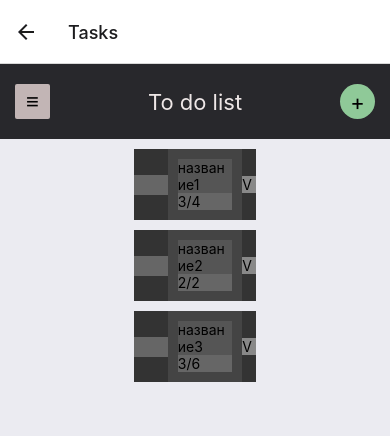
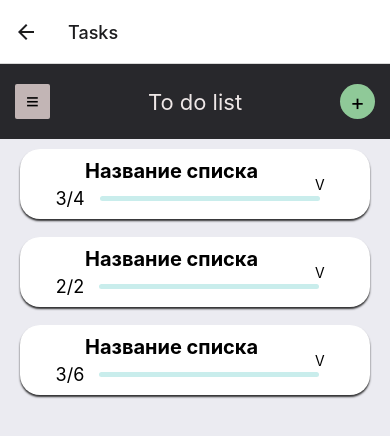
Before and after one commit to Stellarthoughts/opd-project-t3, a React Native app: screen /Tasks in a window 390 px wide. Shown: the top 436 px of the page. Built offline with nearby package versions, Linux system fonts and the light colour scheme.

Commit message:
ProtoStyle

```diff
--- a/components/tasks/List.js
+++ b/components/tasks/List.js
@@ -4,9 +4,9 @@ import ListItem from "./ListItems";
 
 function List () {
     const [ListOfItems, getListItem] = useState([
-        {title: "название1", completedTask: "3", countTask: "4", idCompleted: "0", mas: [{name: "Название", id: 1}], index: 1},
-        {title: "название2", completedTask: "2", countTask: "2", idCompleted: "1", mas: [{name: "Название", id: 1}], index: 2},
-        {title: "название3", completedTask: "3", countTask: "6", idCompleted: "0", mas: [{name: "Название", id: 1}], index: 3},
+        {title: "Название списка", completedTask: "3", countTask: "4", idCompleted: "0", mas: [{name: "Название", id: 1}], index: 1},
+        {title: "Название списка", completedTask: "2", countTask: "2", idCompleted: "1", mas: [{name: "Название", id: 1}], index: 2},
+        {title: "Название списка", completedTask: "3", countTask: "6", idCompleted: "0", mas: [{name: "Название", id: 1}], index: 3},
     ])
 
     return (
@@ -20,6 +20,7 @@ function List () {
 
 const styles = StyleSheet.create({
     container: {
+        width: "100%",
         flex: 1,
         flexDirection: "row",
         alignItems: 'flex-start',
--- a/components/tasks/ListItems.js
+++ b/components/tasks/ListItems.js
@@ -30,56 +30,68 @@ function ListItem ({ el }) {
 const styles = StyleSheet.create({
     task: {
         flexDirection: "row",
-        width: "100%",
         height: "auto",
-        backgroundColor: "#333",
+        backgroundColor: "#FFFFFF",
         marginTop: 10,
+        marginLeft: 20,
+        marginRight: 20,
+        marginBottom: 8,
         alignItems: 'center',
         justifyContent: 'space-between',
+        borderRadius: 20,
+        overflow: "hidden",
+        shadowColor: '#000',
+        shadowOffset: { width: 0, height: 2 },
+        shadowOpacity: 0.8,
+        shadowRadius: 2,
+        elevation: 4,
     },
 
     icon: {
         flex: 1,
-        height: "auto",
-        padding: 10,
-        backgroundColor: "#666",
+        height: "100%",
+        backgroundColor: "#E9E9E9",
     },
 
     info: {
         flex: 4,
         height: "auto",
         padding: 10,
-        backgroundColor: "#444",
     },
 
     title: {
-        backgroundColor: "#555",
+        fontSize: 20,
+        fontWeight: "bold",
     },
 
     tasks: {
         flexDirection: "row",
-        backgroundColor: "#666",
+        marginTop: 5,
+        justifyContent: "center",
+        alignItems: "center",
     },
 
     countTasks: {
-        backgroundColor: "#666",
+        fontSize: 18,
     },
 
     progressBar: {
-        backgroundColor: "#666",
+        marginLeft: 15,
+        marginRight: 15,
+        width: "100%",
+        height: 5,
+        backgroundColor: "#C9EDEC",
+        borderRadius: 8,
     },
 
     progressBarValue: {
-        backgroundColor: "#666",
     },
 
     open: {
         flex: 1,
-        backgroundColor: "#777",
     },
 
     openCircle: {
-        backgroundColor: "#888",
     }
 });
 
```
